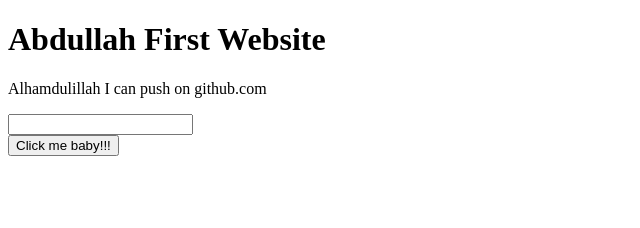
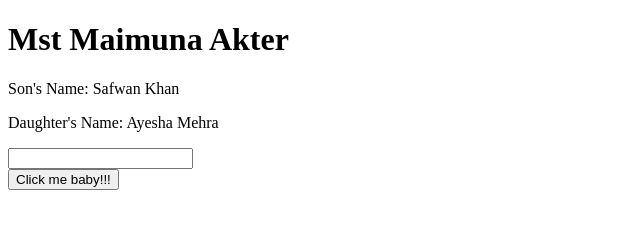
Before and after one commit to Soaib-first-website/September-sholo-duihajarbaish, a plain HTML site: page index.html in a window 1280 px wide. Shown: the whole page, without its empty margins (0-640 px from the left). Drawn offline with Linux system fonts and the light colour scheme.

Commit message:
maimuna Change

```diff
--- a/index.html
+++ b/index.html
@@ -7,10 +7,12 @@
     <title>Document</title>
 </head>
 <body>
-    <h1>Abdullah First Website</h1>
-    <p>Alhamdulillah I can push on github.com</p>
+    <h1>Mst Maimuna Akter</h1>
+    <p>Son's Name: Safwan Khan</p>
+    <p>Daughter's Name: Ayesha Mehra</p>
     <input type="text">
     <br>
     <button>Click me baby!!!</button>
+    <h3></h3>
 </body>
 </html>
```
